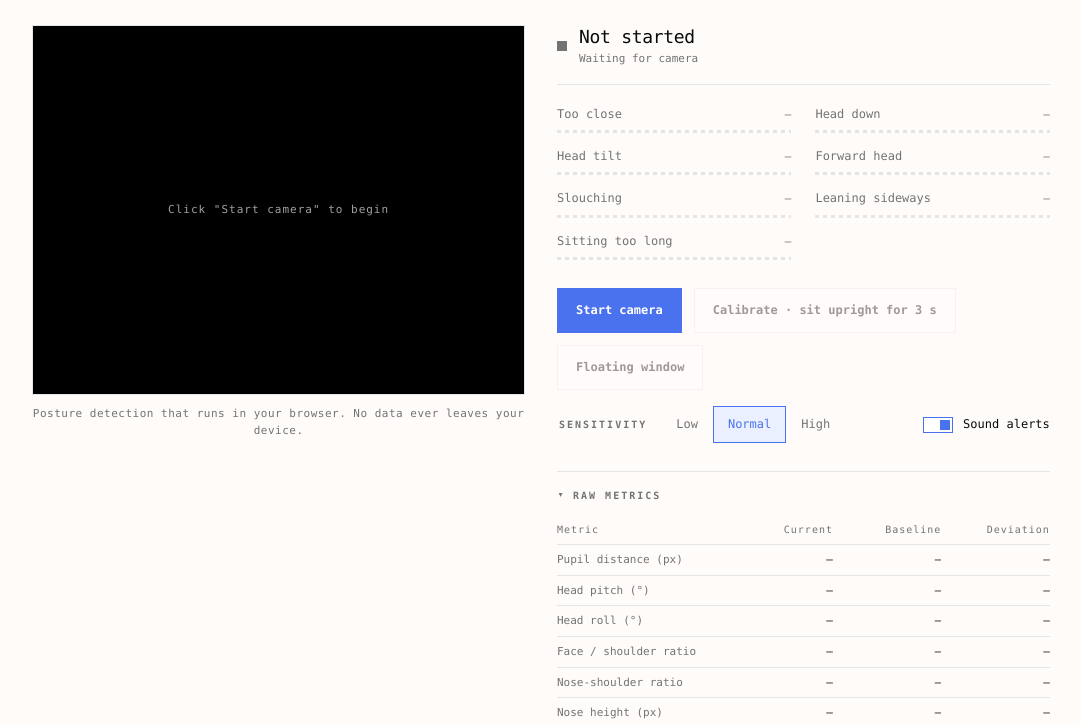
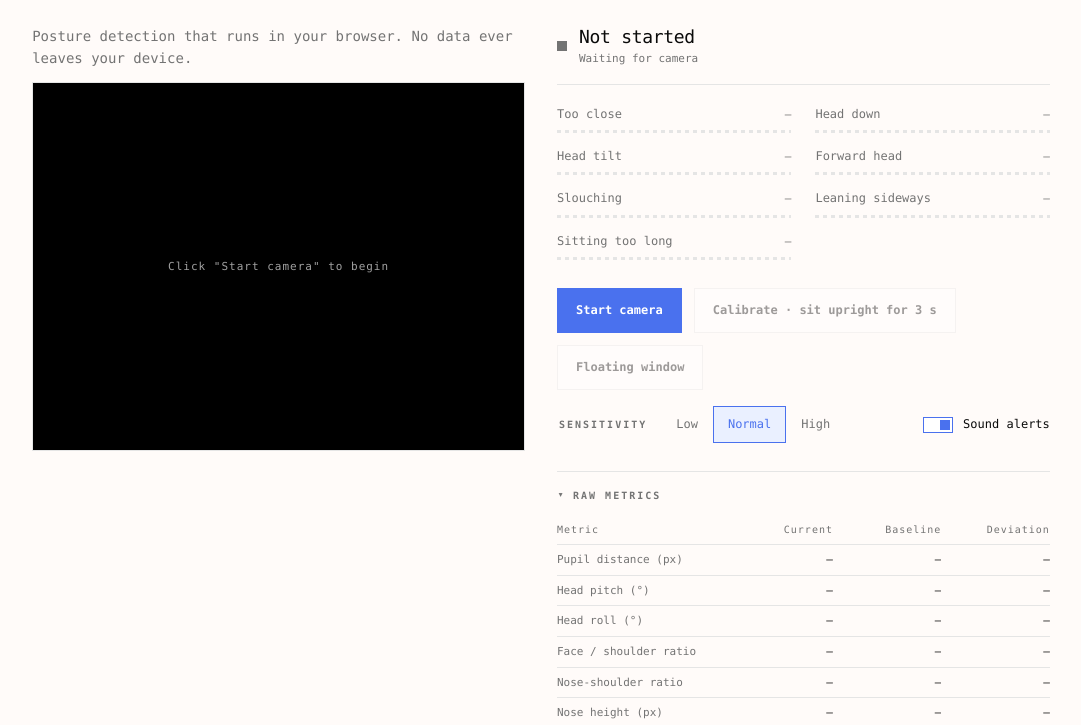
Before and after one commit to LinklyAI/upright, a website built with Vite: page index.html in a window 1280 px wide. Shown: the part 75-800 px from the top of the page, without its empty margins (99-1180 px from the left). Built offline with nearby package versions, Linux system fonts and the light colour scheme.

Commit message:
style: move the privacy note above the camera at 14px

```diff
--- a/index.html
+++ b/index.html
@@ -71,6 +71,10 @@
       </header>
 
       <div class="stage-column">
+        <p class="stage-note" data-i18n="note">
+          Posture detection that runs in your browser. No data ever leaves your
+          device.
+        </p>
         <section class="stage" data-i18n-aria="stageAria">
           <video id="video" playsinline muted></video>
           <canvas id="overlay"></canvas>
@@ -78,10 +82,6 @@
             Click "Start camera" to begin
           </div>
         </section>
-        <p class="stage-note" data-i18n="note">
-          Posture detection that runs in your browser. No data ever leaves your
-          device.
-        </p>
       </div>
 
       <div class="side">
--- a/src/style.css
+++ b/src/style.css
@@ -204,11 +204,10 @@ input:focus-visible + .switch__track {
   display: none;
 }
 .stage-note {
-  margin: 10px 0 0;
-  font-size: 11px;
-  letter-spacing: 0.5px;
+  margin: 0 0 12px;
+  font-size: 14px;
+  line-height: 1.6;
   color: var(--muted);
-  text-align: center;
 }
 
 /* ---------- right column ---------- */
```
